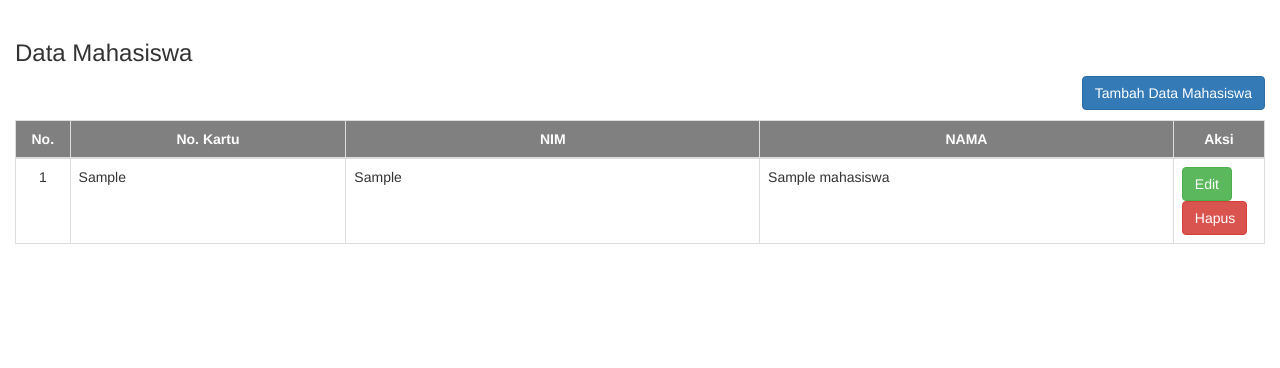
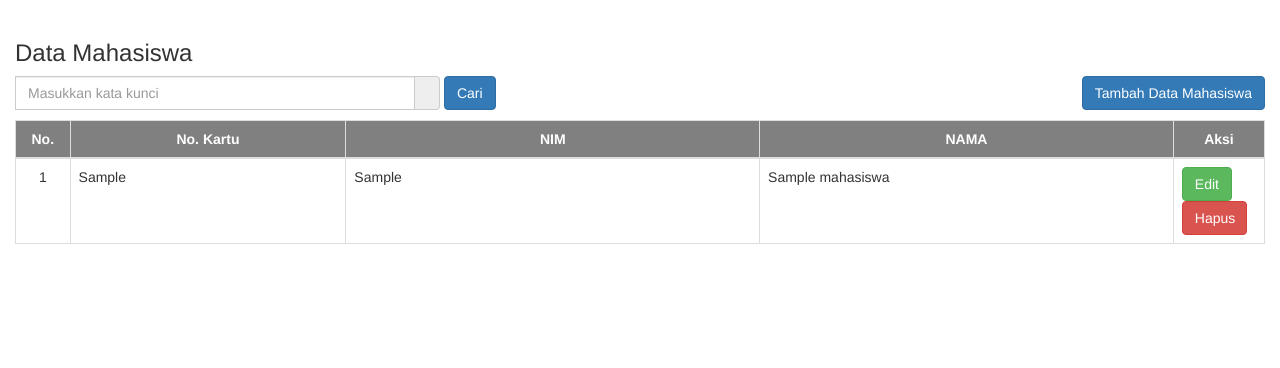
Before and after one commit to n4siKvn1ng/absensi_rfid, a PHP site: page /datamahasiswa.php in a window 1280 px wide. Shown: the part 52-420 px from the top of the page. Run offline with PHP 8.4, Linux system fonts and the light colour scheme; tables that the repository leaves empty or names only in its code hold one stand-in row (values such as "Sample post").

Commit message:
Menambahkan fitur pencarian data

```diff
--- a/datamahasiswa.php
+++ b/datamahasiswa.php
@@ -4,16 +4,64 @@
         <?php include "header.php"; ?>
         <title>Data Mahasiswa</title>
        <link rel="stylesheet" type="text/css" href="style.css">
+       <style>
+        #hapusTeks {
+            display: none;
+        }
+        <?php
+        if(isset($_GET['q']) && $_GET['q'] != '') {
+            echo '#hapusTeks { display: block; }';
+        } else {
+            echo '#hapusTeks { display: none; }';
+        }
+        ?>
+    </style>
     </head>
     <body>
 
         <?php include "menu.php"; ?>
+
+
 
         <!--ISI-->
 
 
         <div class="container-fluid" style="width:100%;">
             <h3>Data Mahasiswa</h3>
+
+
+            <!-- form pencarian -->
+            <div class="table-header" style="float: left; margin-right: 0;">
+                <form method="GET" action="" class="form-inline">
+                    <div class="input-group">
+                        <label for="inputSearch" class="sr-only">Cari:</label>
+                            <input type="text" class="form-control" id="inputSearch" name="q" placeholder="Masukkan kata kunci" style="width: 400px"
+                            value="<?php echo isset($_GET['q']) ? $_GET['q'] : '' ?>">
+                                <div class="input-group-addon">
+                                <span id="hapusTeks" style="cursor: pointer;">X</span>
+                                </div>
+                        </div>
+                    <button type="submit" class="btn btn-primary">Cari</button>
+                </form>
+            </div>
+
+                <script>
+
+                document.getElementById("inputSearch").addEventListener("input", function() {
+                    if (this.value !== "") {
+                    document.getElementById("hapusTeks").style.display = "block";
+                    } else {
+                    document.getElementById("hapusTeks").style.display = "none";
+                    }
+                });
+
+                document.getElementById("hapusTeks").addEventListener("click", function() {
+                    document.getElementById("inputSearch").value = "";
+                    this.style.display = "none";
+                    document.querySelector('form').submit();
+                });
+                </script>
+
 
 
                         <!-- tombol tambah data mahasiswa -->
@@ -23,7 +71,8 @@
 
                         <div style="clear: both;"></div>
 
-            <table class="table table-bordered" style="margin-top: 10px">
+                        <table class="table table-bordered" style="margin-top: 10px; ">
+
             <thead>
                 <tr style="background-color: grey; color: white; height:100%;">
                     <th style="width: 10px; text-align: center" >No.</th>
@@ -39,8 +88,16 @@
         // koneksi ke database
         include "koneksi.php";
 
-                    // baca data mahasiswa
-                    $sql = mysqli_query($konek, "select * from mahasiswa");
+        // cek apakah ada data yang dicari
+        if(isset($_GET['q']) && $_GET['q'] != '') {
+            $keyword = $_GET['q'];
+            // query pencarian data mahasiswa
+            $sql = mysqli_query($konek, "SELECT * FROM mahasiswa WHERE nim LIKE '%$keyword%' OR nama LIKE '%$keyword%'");
+        } else {
+            // query menampilkan seluruh data mahasiswa
+            $sql = mysqli_query($konek, "SELECT * FROM mahasiswa");
+        }
+
         $no = 0;
         while($data = mysqli_fetch_array($sql))
         {
@@ -52,16 +109,14 @@
             <td> <?php echo $data['nokartu']; ?> </td>
             <td> <?php echo $data['nim']; ?> </td>
             <td> <?php echo $data['nama']; ?> </td>
-
-
             <td>
-                        <a href="edit.php?id=<?php echo $data['id']; ?>" ><button class="btn btn-success" style="width:70x;">Edit</button>
-                        </a> <a href="hapus.php?id=<?php echo $data['id']; ?>" ><button class="btn btn-danger" style="width:65px;">Hapus</button></a>
-
+                <a href="edit.php?id=<?php echo $data['id']; ?>" ><button class="btn btn-success" style="width:70x;">Edit</button></a>
+                <a href="hapus.php?id=<?php echo $data['id']; ?>" ><button class="btn btn-danger" style="width:65px;">Hapus</button></a>
             </td>
         </tr>
 
         <?php } ?>
+
             </tbody>
             </table>
 
@@ -71,6 +126,6 @@
 
     </body>
 
-    <?php include "footer.php";  ?>
+    <?php include "footer.php"?>
 
 </html>
```
Lines whose indentation alone changed are shown as unchanged.
